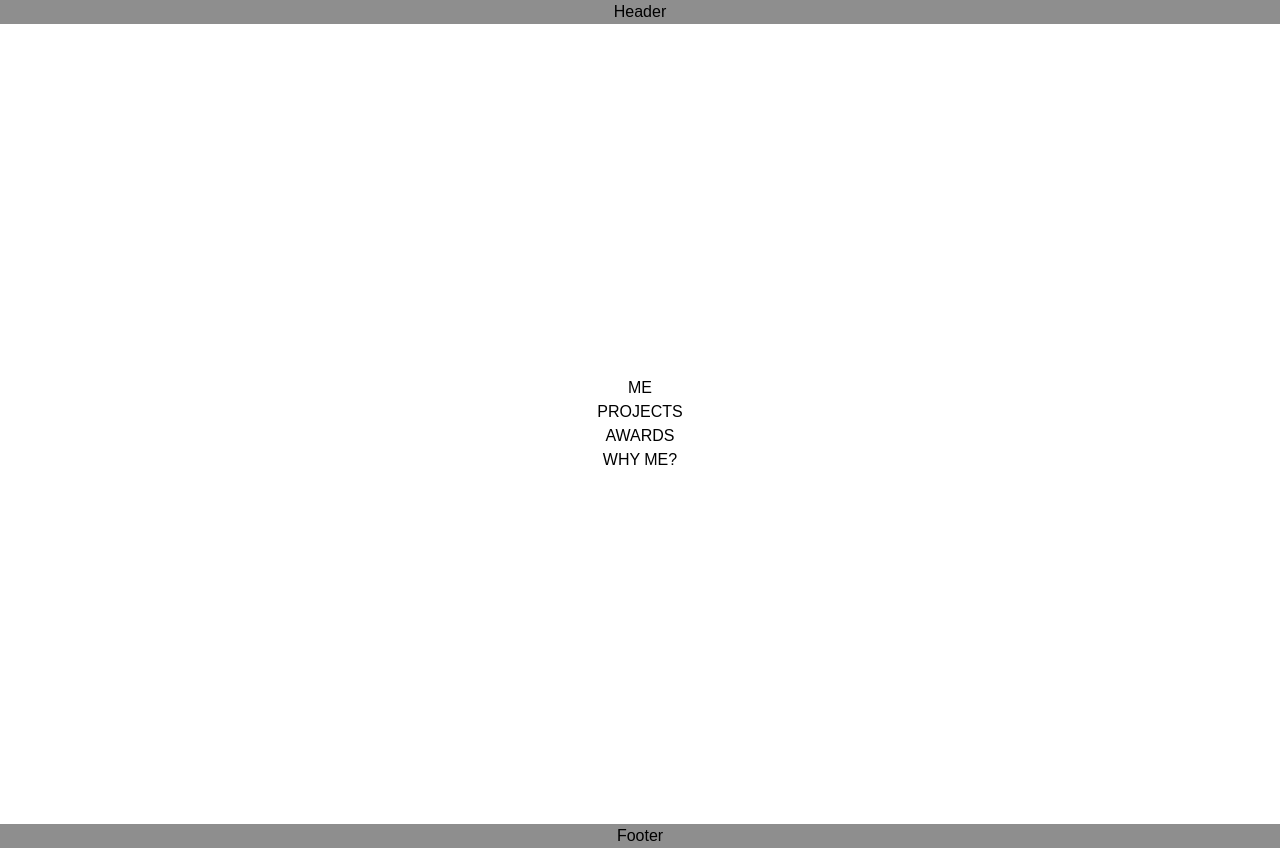
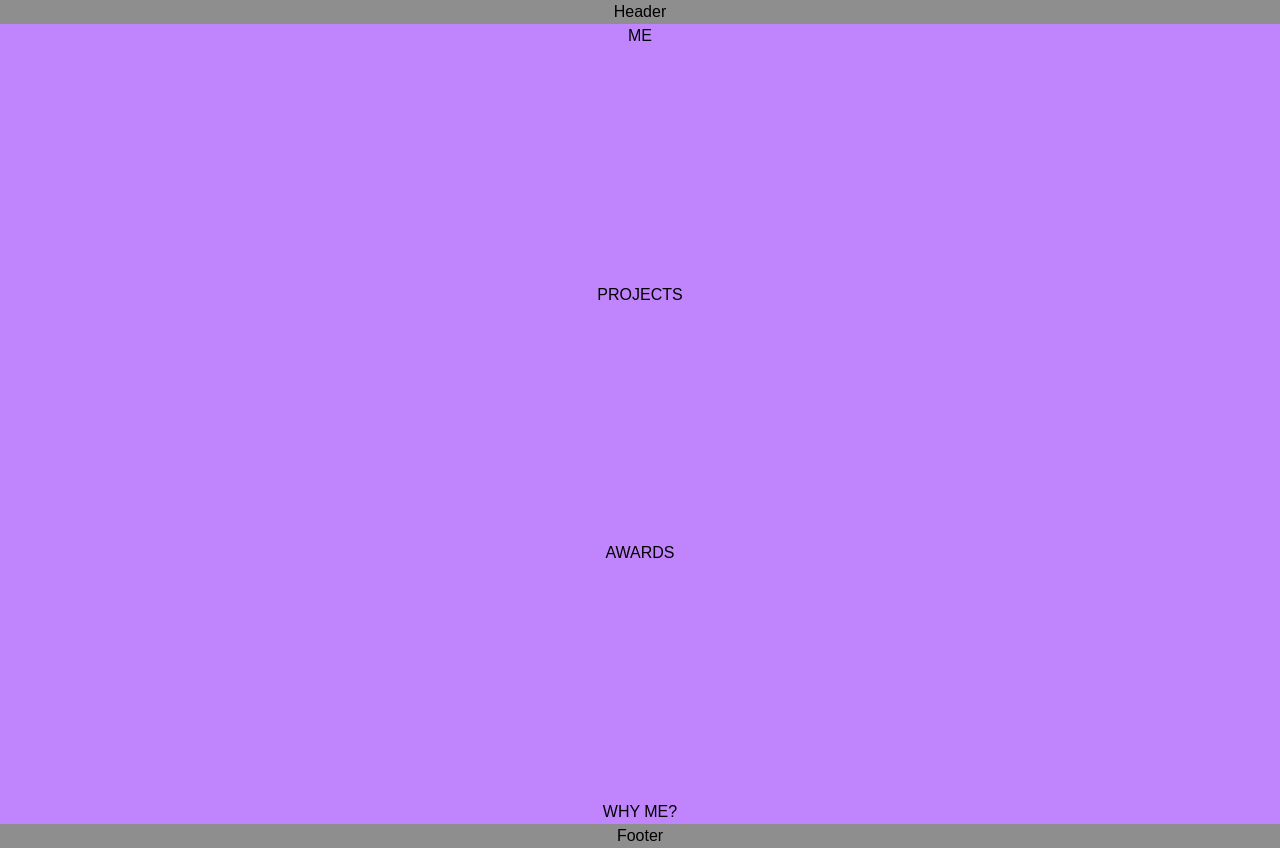
Before and after one commit to DricoCastro/AdrianoCastro-Tailwind, a Next.js app: page / in a window 1280 px wide. Built offline with nearby package versions, Linux system fonts and the light colour scheme.

Commit message:
Move Home To the App path

```diff
--- a/src/home/home.tsx
+++ b/src/app/home/home.tsx
@@ -1,7 +1,7 @@
-import { AwardsSection } from "./sections/awards/awards";
-import { MeSection } from "./sections/me/me";
-import { ProjectsSection } from "./sections/project/projects";
-import { WhyMeSection } from "./sections/whyMe/whyMe";
+import { AwardsSection } from "./awards";
+import { MeSection } from "./me";
+import { ProjectsSection } from "./project";
+import { WhyMeSection } from "./whyMe";
 
 export const Home = () => {
   return (
@@ -11,7 +11,7 @@ export const Home = () => {
     flex
     flex-col
     items-center
-    justify-center
+    justify-between
     bg-purple-400
     min-h-screen
     `}
--- a/src/app/page.tsx
+++ b/src/app/page.tsx
@@ -1,4 +1,4 @@
-import { Home } from "@/home/home";
+import { Home } from "@/app/home/home";
 
 export default function Page() {
   return (
```
Also changed, not shown: src/app/home/awards/index.tsx (renamed from src/home/sections/awards/awards.tsx), src/app/home/me/index.tsx (renamed from src/home/sections/me/me.tsx), src/app/home/project/index.tsx (renamed from src/home/sections/project/projects.tsx), src/app/home/whyMe/index.tsx (renamed from src/home/sections/whyMe/whyMe.tsx).
